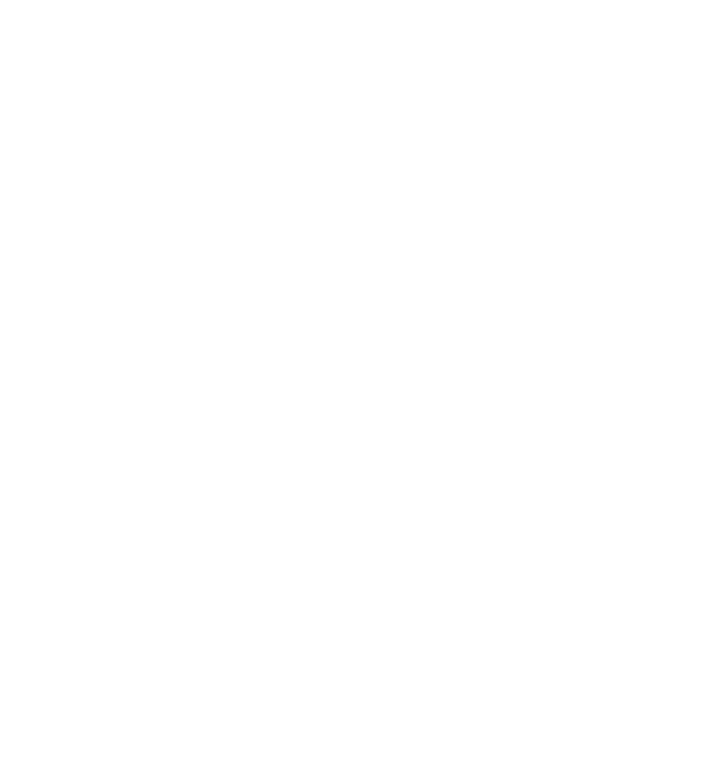
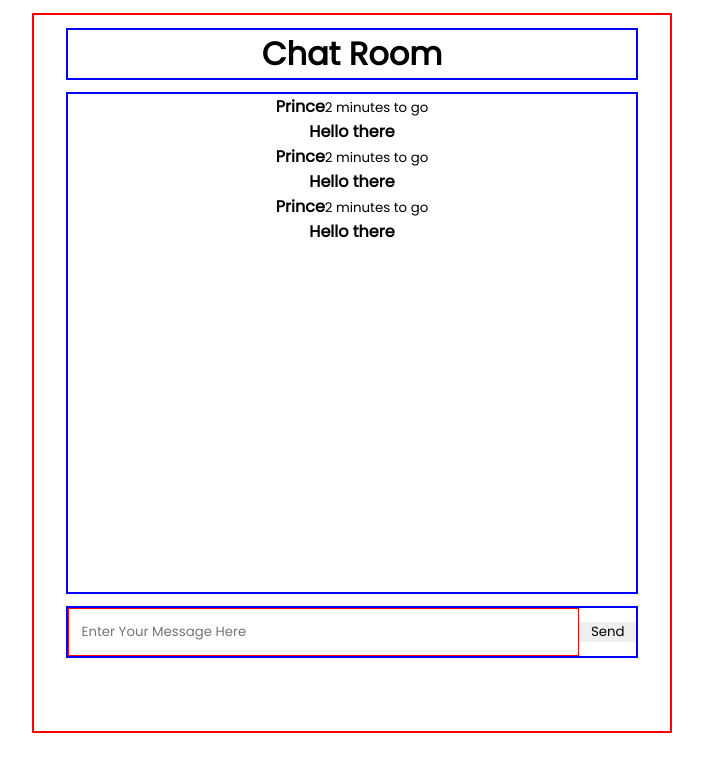
Before and after one commit to Viekesh/mernStackPro, a React (Create React App) app in the folder mern-stack/: page /chat/1 in a window 1280 px wide. Before the commit this address had no page. Shown: the top 772 px of the page, without its empty margins (288-991 px from the left). Built offline with nearby package versions, Linux system fonts and the light colour scheme.

Commit message:
Update ChatRoom Component

```diff
--- a/mern-stack/src/Projects/ChatApp/ChatRoutes.jsx
+++ b/mern-stack/src/Projects/ChatApp/ChatRoutes.jsx
@@ -2,12 +2,14 @@
 import { Routes, Route } from 'react-router-dom';
 import LandingPage from './LandingPage';
 import '../Common.css';
+import ChatRoom from './Components/ChatRoom';
 
 const ChatRoutes = () => {
     return (
         <div>
             <Routes>
                 <Route exact path='/' element={<LandingPage />}></Route>
+                <Route exact path='/chat/:roomName' element={<ChatRoom />}></Route>
             </Routes>
         </div>
     )
--- /dev/null
+++ b/mern-stack/src/Projects/ChatApp/Components/ChatRoom.css
@@ -0,0 +1,38 @@
+.chat-room {
+    margin: 1vw auto;
+    border: 2px solid red;
+    max-width: 50vw;
+    height: 90vh;
+    text-align: center;
+}
+
+.chat-room-header {
+    margin: 1vw auto;
+    border: 2px solid blue;
+    width: 90%;
+    text-align: center;
+}
+
+.rounded-box {
+    margin: 1vw auto;
+    border: 2px solid blue;
+    width: 90%;
+    height: 70%;
+}
+
+.form-group {
+    margin: 1vw auto;
+    border: 2px solid blue;
+    width: 90%;
+}
+
+.form-group input {
+    border: 1px solid red;
+    padding: 1vw;
+    width: 90%;
+    height: 100%;
+}
+
+.form-group button {
+    width: 10%;
+}
--- a/mern-stack/src/Projects/ChatApp/Components/ChatRoom.jsx
+++ b/mern-stack/src/Projects/ChatApp/Components/ChatRoom.jsx
@@ -1,9 +1,94 @@
-import React from 'react'
+import React, { useEffect, useState } from 'react';
+import { useLocation } from 'react-router-dom';
+import './ChatRoom.css';
 
 const ChatRoom = () => {
+
+    const location = useLocation();
+
+    const [data, setData] = useState({});
+
+    const [msg, setMsg] = useState("");
+
+    const [allMessages, setMessages] = useState([]);
+
+    useEffect(() => {
+        setData(location.state)
+    }, [location]);
+
+    const handleChange = (e) => setMsg(e.target.value);
+
+    const onSubmit = () => {
+        const newMessage = { time: new Date(), msg, name: data.name };
+        setMessages([...allMessages, newMessage]);
+    };
+
     return (
-        <div>ChatRoom</div>
+        <div className='chat-room container'>
+            <div className="chat-room-header">
+                <h1>{data?.room} Chat Room</h1>
+            </div>
+            <div className="rounded-box">
+
+                <div className="row">
+                    <div className="align-items">
+                        <div>
+                            <strong>Prince</strong>
+                            <small>2 minutes to go</small>
+                        </div>
+                        <h4>Hello there</h4>
+                    </div>
+                </div>
+
+                <div className="row">
+                    <div className="align-items">
+                        <div>
+                            <strong>Prince</strong>
+                            <small>2 minutes to go</small>
+                        </div>
+                        <h4>Hello there</h4>
+                    </div>
+                </div>
+
+                <div className="row">
+                    <div className="align-items">
+                        <div>
+                            <strong>Prince</strong>
+                            <small>2 minutes to go</small>
+                        </div>
+                        <h4>Hello there</h4>
+                    </div>
+                </div>
+
+            </div>
+            <div className="form-group x-y-axis-center">
+                <input onChange={handleChange} name="message" value={msg} type="text" className="form-control" placeholder='Enter Your Message Here' />
+                <button onClick={onSubmit} type='button' className="send-btn">Send</button>
+            </div>
+        </div>
     )
 }
 
 export default ChatRoom;
+
+
+
+// Whatever room the user selects, we should see it here and the name of that user should come to us, so let's set it.
+
+// We import here "useLocation" and "useEffect".
+
+// Here we use "useEffect" hook with the location (const location).
+
+// By using useLocation we made an object, then we use useState hook to make a state it will use user data to show on ChatRoom component with the help of useLocation.
+
+// We create a handleChange function it will get the event as a parameter ("e"), then this function set the value of parameter.
+
+// We initialise a useState with empty message (const [msg, setMsg = useState("")]).
+
+// If user send the msg then handleChange function use event and will save it inside the "setMsg".
+
+// Now we use another useState hook ( const [allMessages, setMessages] = useState([])) and we will define it as an empty array (means by default it will be an empty array).
+
+// When we click on submit button, then submit button store our message in an array by using onSubmit function.
+
+//
--- a/mern-stack/src/Projects/ChatApp/Components/MainForm.jsx
+++ b/mern-stack/src/Projects/ChatApp/Components/MainForm.jsx
@@ -11,12 +11,12 @@
     const [data, setData] = useState({ name: "", room: "" });
 
     const handleChange = (e) => {
-        console.log(e.target.name, e.target.value);
+        // console.log(e.target.name, e.target.value);
         setData({
             ...data,
             [e.target.name]: e.target.value
-        })
-    }
+        });
+    };
 
     const validation = () => {
         if (!data.name) {
@@ -34,8 +34,8 @@
     const handleSubmit = (e) => {
         e.preventDefault();
         const isValid = validation();
-        if(isValid){
-
+        if (isValid) {
+            navigate(`/chat/${data.room}`, { state: data });
         }
     }
 
@@ -51,12 +51,13 @@
                 <div className="select-1">
                     <select onChange={handleChange} name="room" className='categories'>
                         <option value="">Select Room</option>
-                        <option value="gaming">Gaming</option>
-                        <option value="coding">Coding</option>
-                        <option value="socialMedia">Social Media</option>
+                        <option value="Gaming">Gaming</option>
+                        <option value="Coding">Coding</option>
+                        <option value="SocialMedia">Social Media</option>
                     </select>
                 </div>
                 <button type='submit'>Submit</button>
+                {error ? <small className='text-danger'>{error}</small> : ""}
             </form>
         </div>
     )
@@ -71,7 +72,7 @@
 // Validation checks if in input field user not enter any name or not select a room then it shows a message (given in the parenthesis) then it should return false (means if user does not enter the name or select the room, so we have show the error).
 // If validation indicate true, then we submitted the form.
 
-// When our form is submit then we call onSubmit mehtod.
+// When our form is submit then we call onSubmit method.
 
 // handleSubmit handles the form submission.
 
@@ -91,4 +92,18 @@
 
 // means user select any room then he will be redirect that route.
 
-//
+// Now we want to see the error on the screen.
+
+// So now we code error message below button inside user interface, by this we will see error on screen. ('{error ? <small className='text-danger'>{error}</small> : ""}')
+
+// We will check if there is error then it will show the error.
+
+
+
+// Whatever room the user selects, we should see it here and the name of that user should come to us, so let's set it.
+
+// Here we go inside useNavigate in the MainForm component, here we send data by using state, which was user data.
+
+// So now we go into the ChatRoom and get the data from MainForm component.
+
+// To get data from MainForm component we will need to use "useLocation" and "useEffect"  inside the ChatRoom component.
```
Also changed, not shown: mern-stack/src/Projects/ChatApp/Components/Chat.css (deleted, +0 -7 lines).
